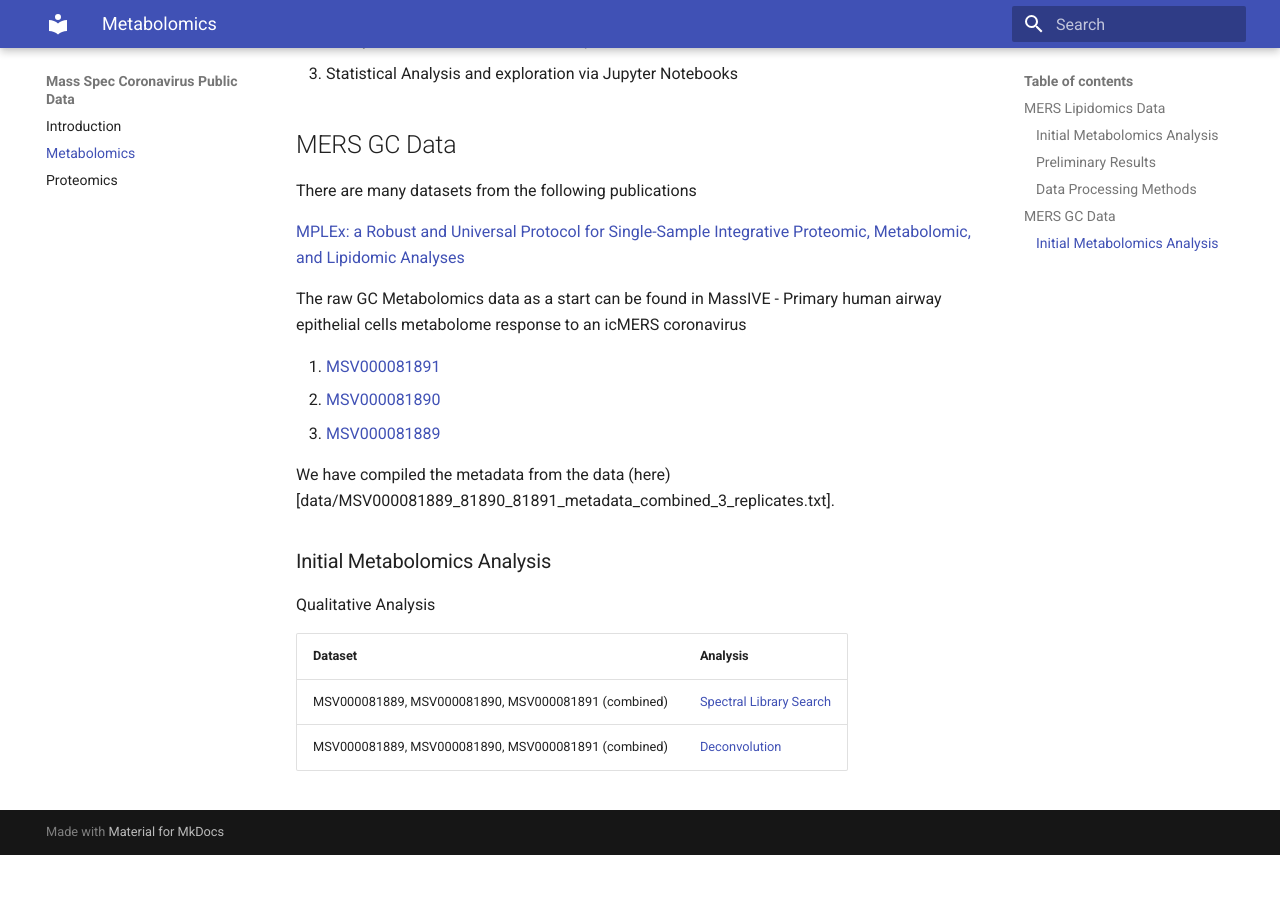
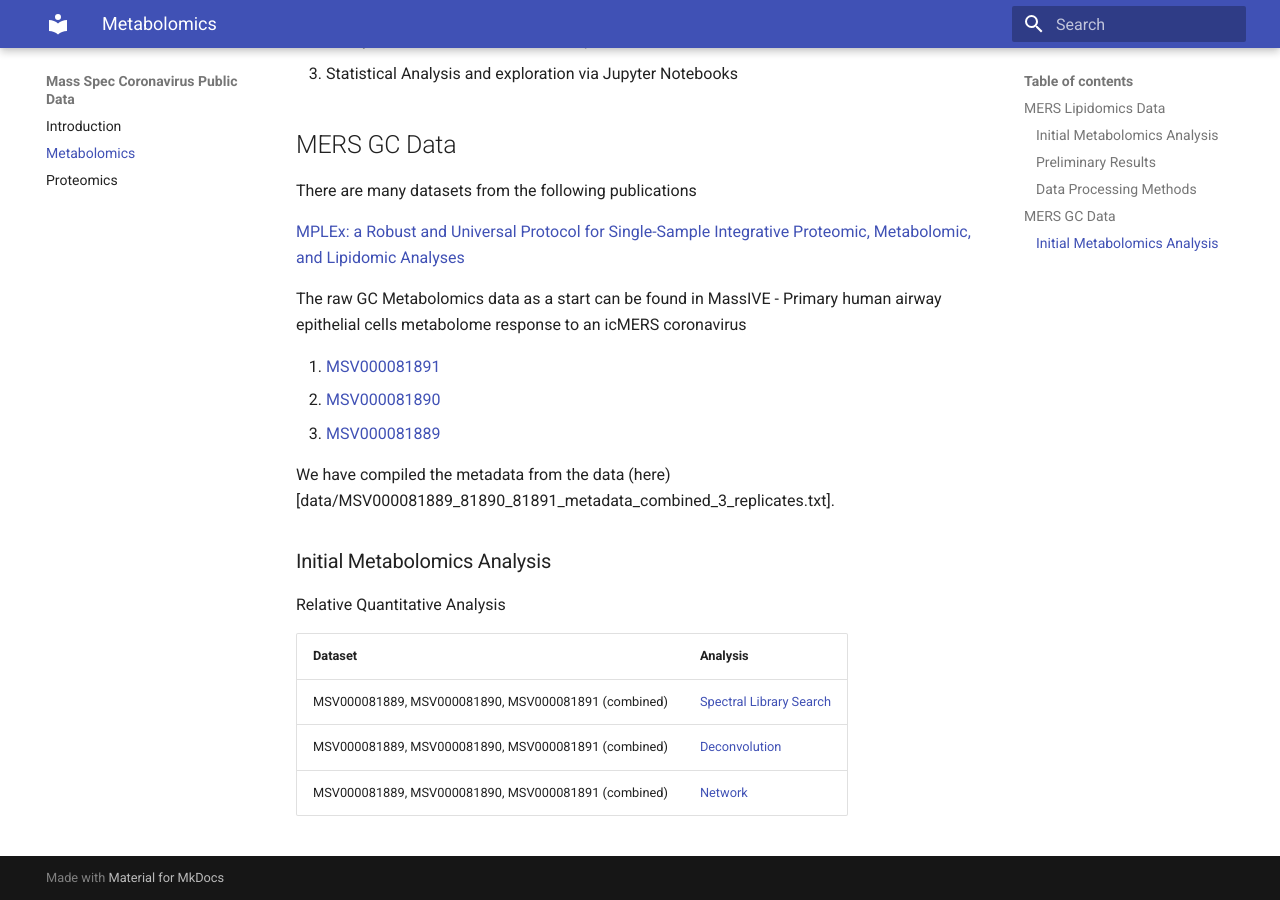
Before and after one commit to mwang87/MassSpec-Coronavirus-Project-Docs, an MkDocs documentation site: the page built from docs/metabolomics.md, in a window 1280 px wide and 900 px high, scrolled down 3004 px. Built offline with MkDocs 1.6.1 and Material for MkDocs 9.7.7, drawn with Linux system fonts in a browser that asks for light colours; before the commit the page ends 3859 px from its top, so only the background shows below that.

Commit message:
adding network link

```diff
--- a/docs/metabolomics.md
+++ b/docs/metabolomics.md
@@ -84,9 +84,10 @@ We have compiled the metadata from the data (here)[data/MSV000081889_81890_81891
 
 ### Initial Metabolomics Analysis
 
-Qualitative Analysis
+Relative Quantitative Analysis
 
 | Dataset | Analysis |
 |-------------|------|
 | MSV000081889, MSV000081890, MSV000081891 (combined) |  [Spectral Library Search](https://gnps.ucsd.edu/ProteoSAFe/status.jsp?task=632d7e1c98994d71bce1d5f95b7dfd19) |
 | MSV000081889, MSV000081890, MSV000081891 (combined) |  [Deconvolution](https://gnps.ucsd.edu/ProteoSAFe/status.jsp?task=c86fe7fc666d4d9b84e5f4f7ae4be03a)    |
+| MSV000081889, MSV000081890, MSV000081891 (combined) |  [Network](data/gc-network.cys)    |
```
